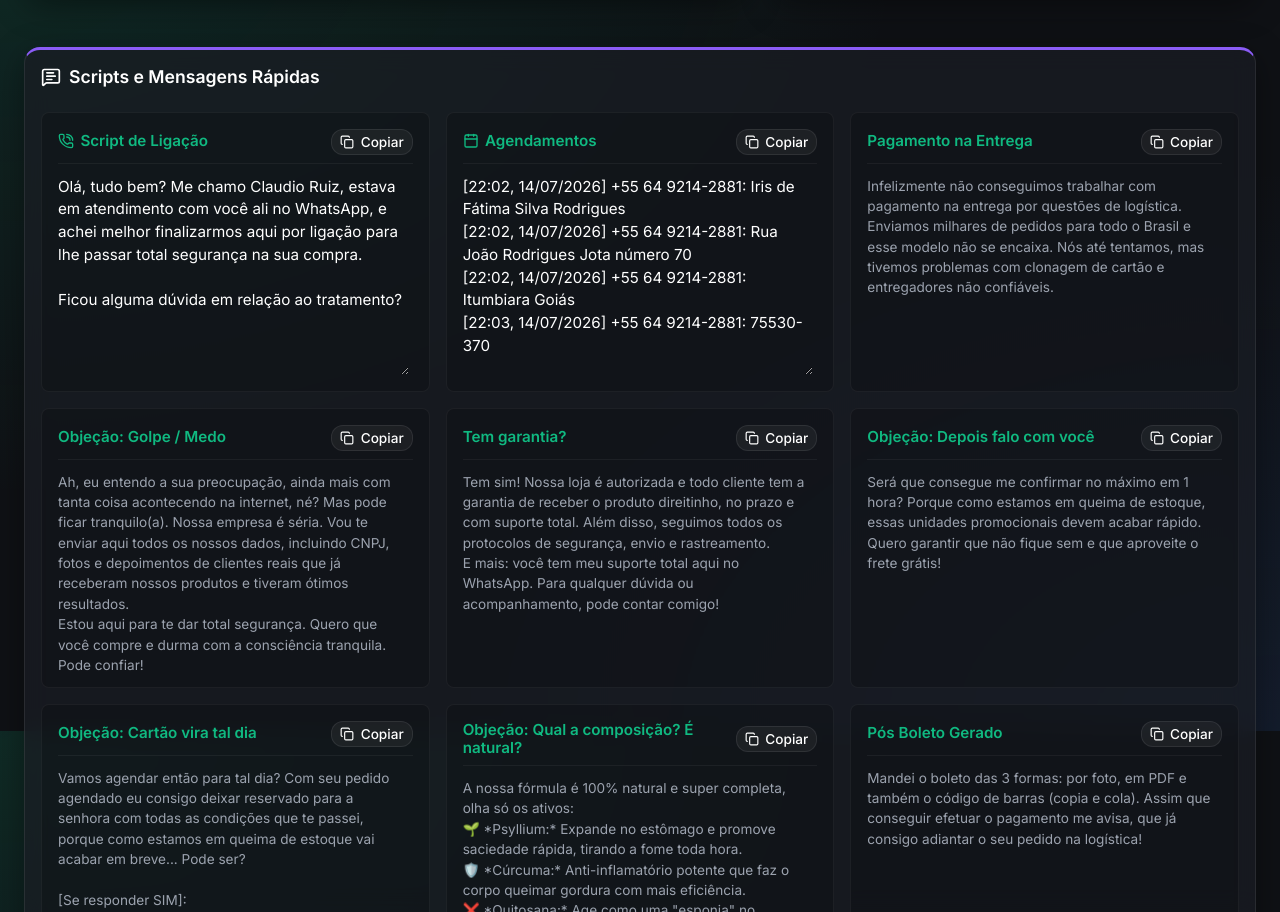
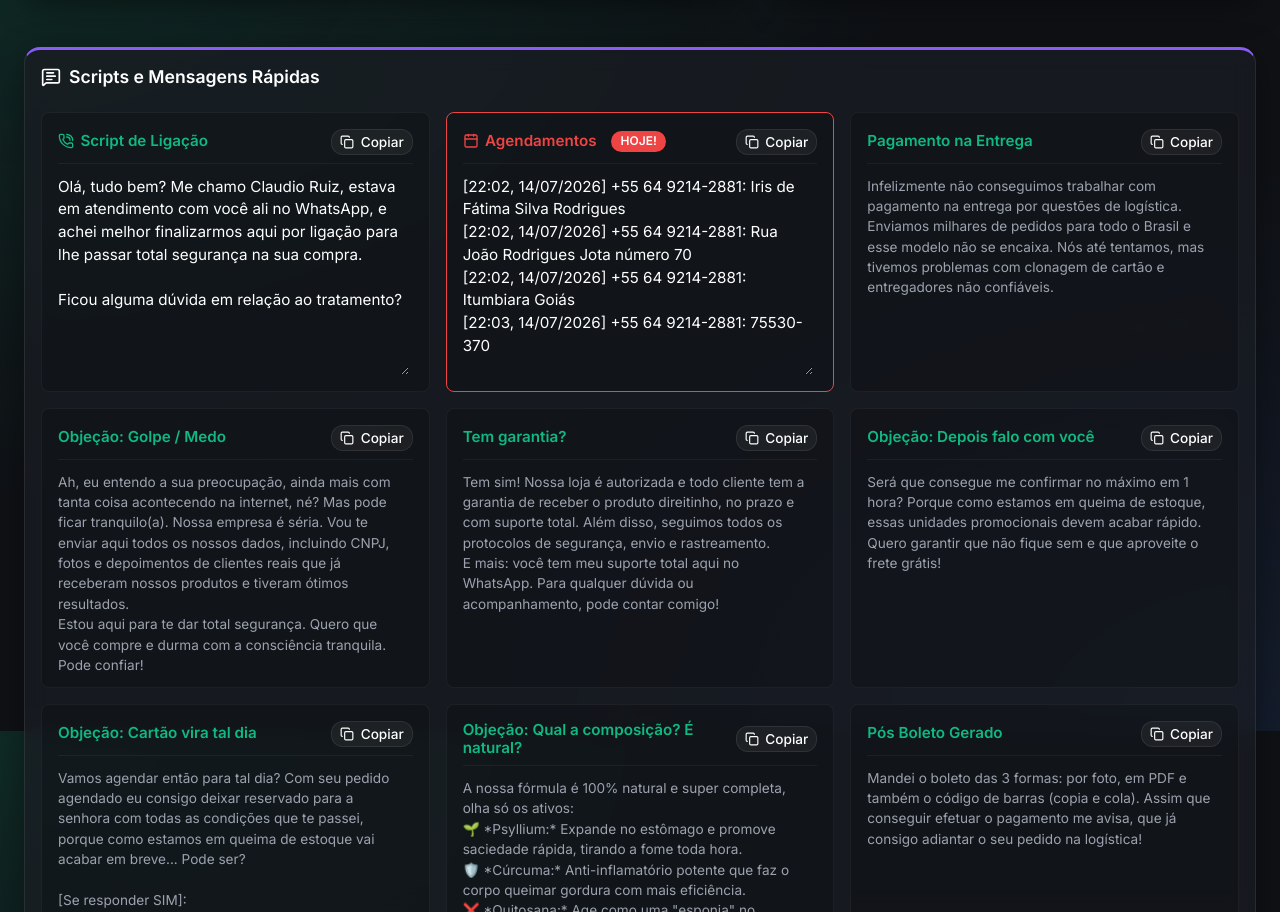
Before and after one commit to yuresilva1/planner-vendas, a React (Vite) app: page / in a window 1280 px wide. Shown: the part 869-1781 px from the top of the page. Built offline with nearby package versions, Linux system fonts and the light colour scheme; no server answers.

Commit message:
Adiciona alerta visual inteligente para agendamentos do dia atual

```diff
--- a/src/App.css
+++ b/src/App.css
@@ -610,3 +610,20 @@
 .panel-folders .folder-card {
   border-top: 3px solid #10b981; /* Verde */
 }
+
+/* Notificação do Card de Agendamentos */
+@keyframes pulseWarning {
+  0% { box-shadow: 0 0 0 0 rgba(239, 68, 68, 0.4); }
+  70% { box-shadow: 0 0 0 10px rgba(239, 68, 68, 0); }
+  100% { box-shadow: 0 0 0 0 rgba(239, 68, 68, 0); }
+}
+
+.notify-card {
+  border-color: #ef4444 !important;
+  animation: pulseWarning 2s infinite;
+}
+
+.bg-danger {
+  background-color: #ef4444 !important;
+  color: white !important;
+}
--- a/src/components/ScriptsBoard.jsx
+++ b/src/components/ScriptsBoard.jsx
@@ -77,6 +77,11 @@ export default function ScriptsBoard({ onCopy }) {
     localStorage.setItem('sales_schedules', schedules);
   }, [schedules]);
 
+  // Lógica para detectar se há agendamento para hoje no texto
+  const todayDateStr = new Date().toLocaleDateString('pt-BR', { day: '2-digit', month: '2-digit', year: 'numeric' });
+  const todayShortStr = new Date().toLocaleDateString('pt-BR', { day: '2-digit', month: '2-digit' });
+  const hasScheduleToday = schedules.includes(todayDateStr) || schedules.includes(todayShortStr);
+
   const handleCopy = async (text) => {
     try {
       await navigator.clipboard.writeText(text);
@@ -121,10 +126,12 @@ export default function ScriptsBoard({ onCopy }) {
         </div>
 
         {/* Bloco Dinâmico de Agendamentos (Notepad) */}
-        <div className="script-card group">
+        <div className={`script-card group ${hasScheduleToday ? 'notify-card' : ''}`}>
           <div className="script-header">
-            <h4 style={{ display: 'flex', alignItems: 'center', gap: '0.4rem' }}>
-              <Calendar size={16} className="text-accent" /> Agendamentos
+            <h4 style={{ display: 'flex', alignItems: 'center', gap: '0.4rem', color: hasScheduleToday ? '#ef4444' : 'inherit' }}>
+              <Calendar size={16} className={hasScheduleToday ? '' : 'text-accent'} />
+              Agendamentos
+              {hasScheduleToday && <span className="badge bg-danger" style={{ marginLeft: '0.5rem', animation: 'pulseWarning 2s infinite' }}>HOJE!</span>}
             </h4>
             <button
               className="btn-secondary btn-sm"
```
